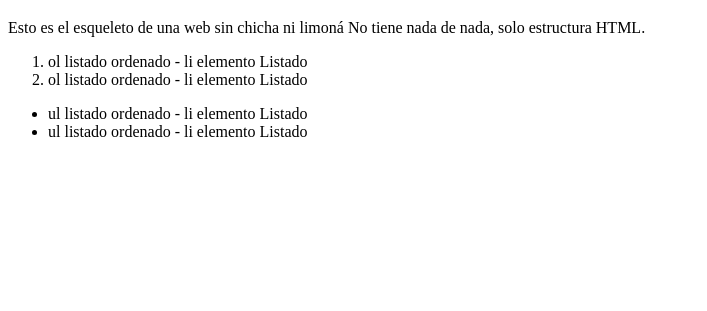
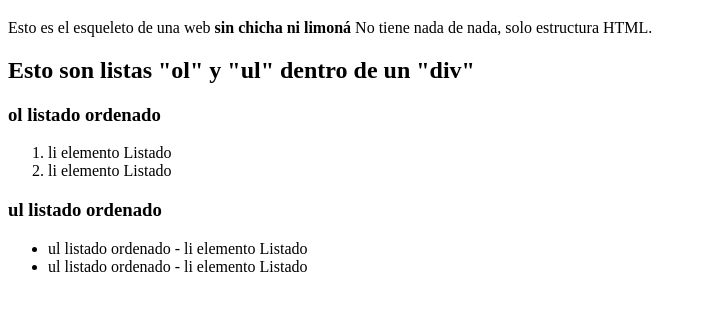
Before and after one commit to rubenmmoreno/clase1, a plain HTML site: page index.html in a window 1280 px wide. Shown: the part 61-372 px from the top of the page, without its empty margins (0-707 px from the left). Drawn offline with Linux system fonts and the light colour scheme.

Commit message:
Divs y estructura

```diff
--- a/index.html
+++ b/index.html
@@ -11,19 +11,29 @@
 
   <h1>Ejercicio Clase 1</h1>
 
-  <p> Esto es el esqueleto de una web sin chicha ni limoná
+  <p> Esto es el esqueleto de una web <strong> sin chicha ni limoná</strong>
     No tiene nada de nada, solo estructura HTML.</p>
 
+  <div>
 
-  <ol>
-    <li>ol listado ordenado - li elemento Listado</li>
-    <li>ol listado ordenado - li elemento Listado</li>
-  </ol>
+    <h2> Esto son listas "ol" y "ul" dentro de un "div"</h2>
 
+
+
+    <h3>ol listado ordenado</h3>
+    <ol>
+        <li>li elemento Listado</li>
+        <li>li elemento Listado</li>
+    </ol>
+  </div>
+
+  <div>
+    <h3>ul listado ordenado</h3>
   <ul>
     <li>ul listado ordenado - li elemento Listado</li>
     <li>ul listado ordenado - li elemento Listado</li>
   </ul>
+  </div>
 
 
 </body>
```
